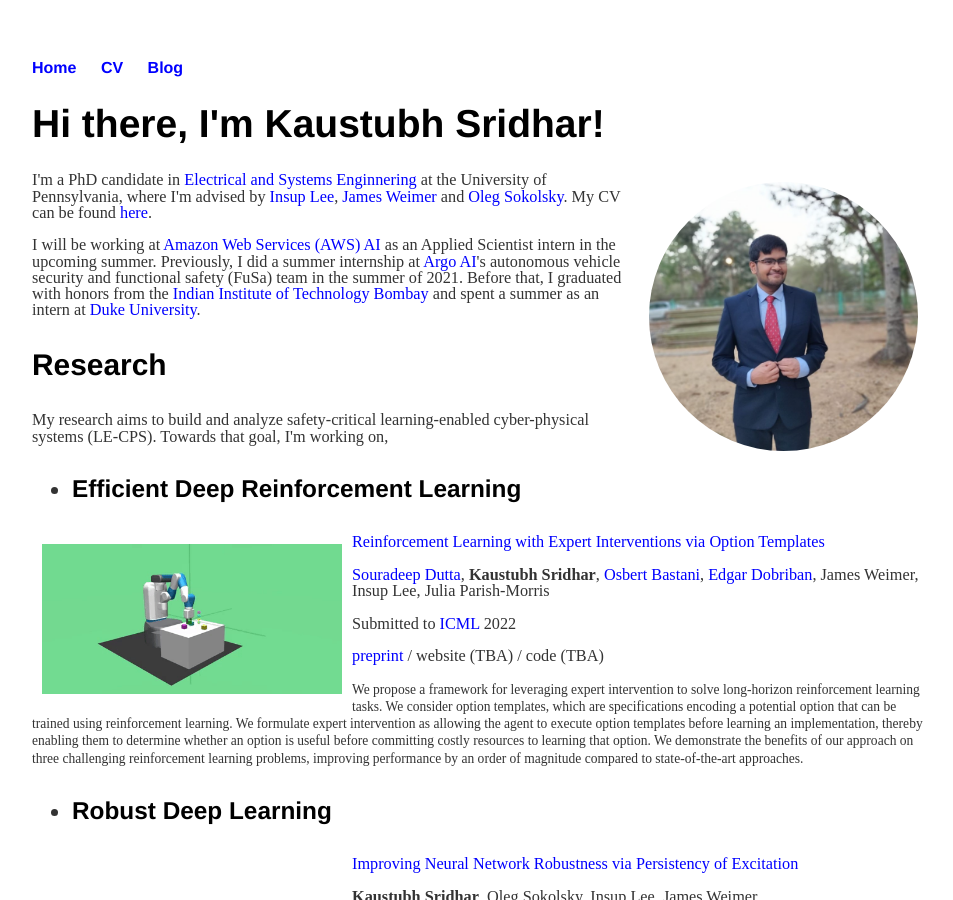
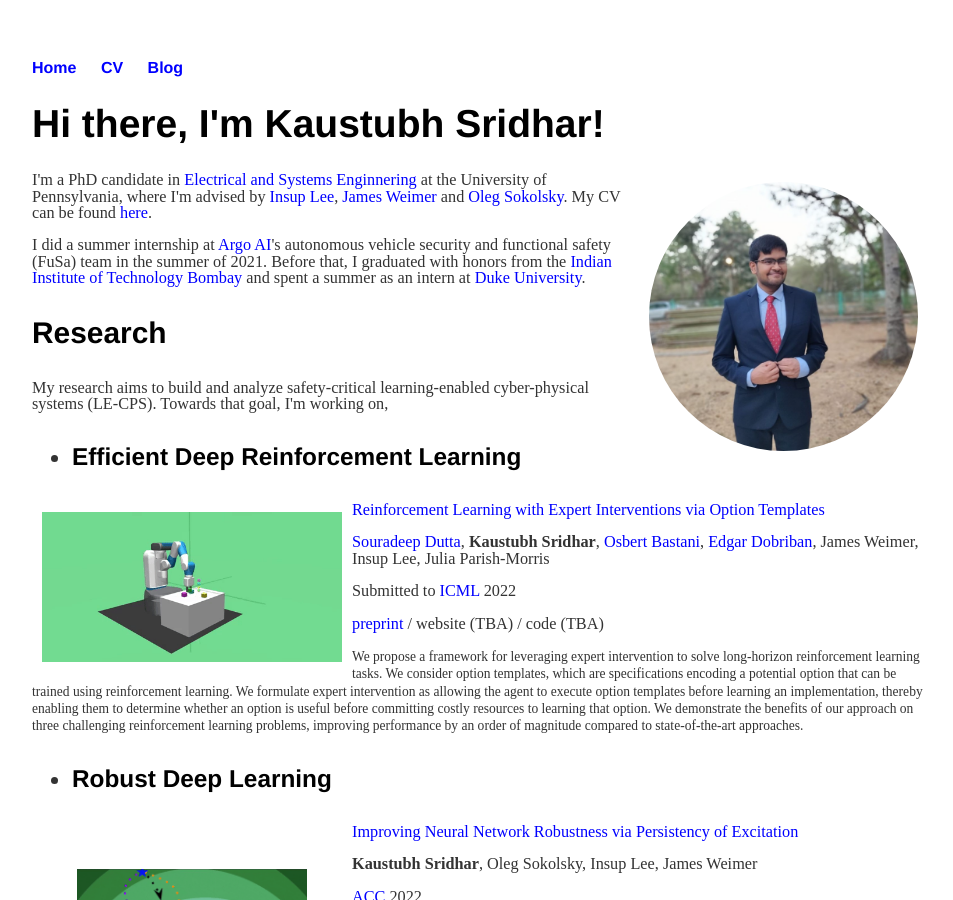
Before and after one commit to kaustubhsridhar/kaustubhsridhar_old.github.io, a Jekyll site: the page built from index.html, in a window 1280 px wide and 900 px high. Shown: the whole window, without its empty margins (160-1113 px from the left). Built offline with Jekyll 4.4.1, drawn with Linux system fonts in a browser that asks for light colours.

Commit message:
Update index.html

```diff
--- a/index.html
+++ b/index.html
@@ -13,7 +13,7 @@
 	<p>I'm a PhD candidate in <a href="https://www.ese.upenn.edu/">Electrical and Systems Enginnering</a> at the University of Pennsylvania, where I'm advised by <a href="https://www.cis.upenn.edu/~lee/home/index.shtml">Insup Lee</a>, <a href="https://www.seas.upenn.edu/~weimerj/research.html">James Weimer</a> and <a href="https://www.seas.upenn.edu/directory/profile.php?ID=91">Oleg Sokolsky</a>.
 	My CV can be found <a href="https://kaustubhsridhar.github.io/cv.pdf">here</a>.</p>
 
-	<p>I will be working at <a href="https://aws.amazon.com/machine-learning/ai-services/">Amazon Web Services (AWS) AI</a> as an Applied Scientist intern in the upcoming summer. Previously, I did a summer internship at <a href="https://www.argo.ai/">Argo AI</a>'s autonomous vehicle security and functional safety (FuSa) team in the summer of 2021. Before that, I graduated with honors from the <a href="https://www.iitb.ac.in/">Indian Institute of Technology Bombay</a> and spent a summer as an intern at <a href="https://ece.duke.edu/">Duke University</a>.</p>
+	<p><!--I will be working at <a href="https://aws.amazon.com/machine-learning/ai-services/">Amazon Web Services (AWS) AI</a> as an Applied Scientist intern in the upcoming summer. Previously, -->I did a summer internship at <a href="https://www.argo.ai/">Argo AI</a>'s autonomous vehicle security and functional safety (FuSa) team in the summer of 2021. Before that, I graduated with honors from the <a href="https://www.iitb.ac.in/">Indian Institute of Technology Bombay</a> and spent a summer as an intern at <a href="https://ece.duke.edu/">Duke University</a>.</p>
 
 	<h3>Research</h3>
 	<p>My research aims to build and analyze safety-critical learning-enabled cyber-physical systems (LE-CPS). Towards that goal, I'm working on, </p>
```
